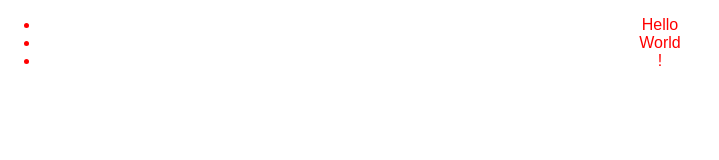
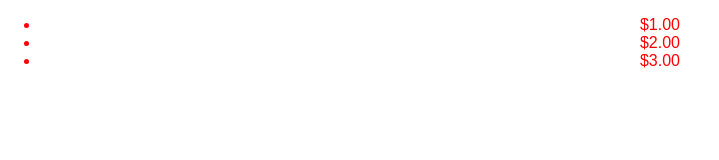
Before and after one commit to kennyinthirathclq/how-do-react-good, a React (Create React App) app: page / in a window 1280 px wide. Shown: the top 160 px of the page, without its empty margins (0-719 px from the left). Built offline with nearby package versions, Linux system fonts and the light colour scheme.

Commit message:
Add initial constructor and state-management

```diff
--- a/src/components/ui/List/List.js
+++ b/src/components/ui/List/List.js
@@ -3,11 +3,20 @@ import './List.css';
 
 const HELLO_WORLD = ['Hello','World','!'];
 export default class List extends Component {
+
+  constructor(props) {
+    super(props)
+
+    this.state = {
+      'prices' : ['$1.00', '$2.00', '$3.00']
+    }
+  }
+
   render() {
     return (
       <ul className='List'>
-        {HELLO_WORLD.map((val, ind) => <li>{val}</li>)}
+        {this.state.prices.map((val, ind) => <li>{val}</li>)}
       </ul>
-    )
+    );
   }
 }
```
Also changed, not shown: 1 other file (tests, documents, lock files or other folders).
